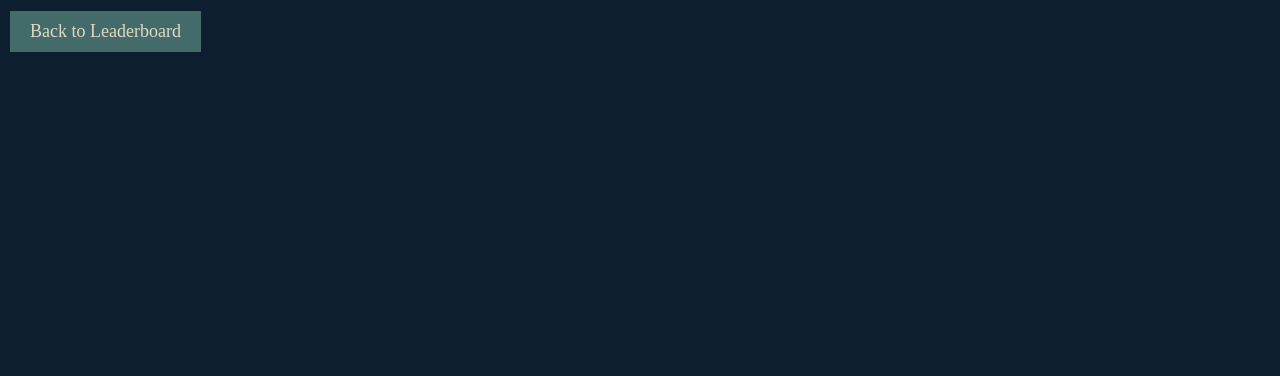
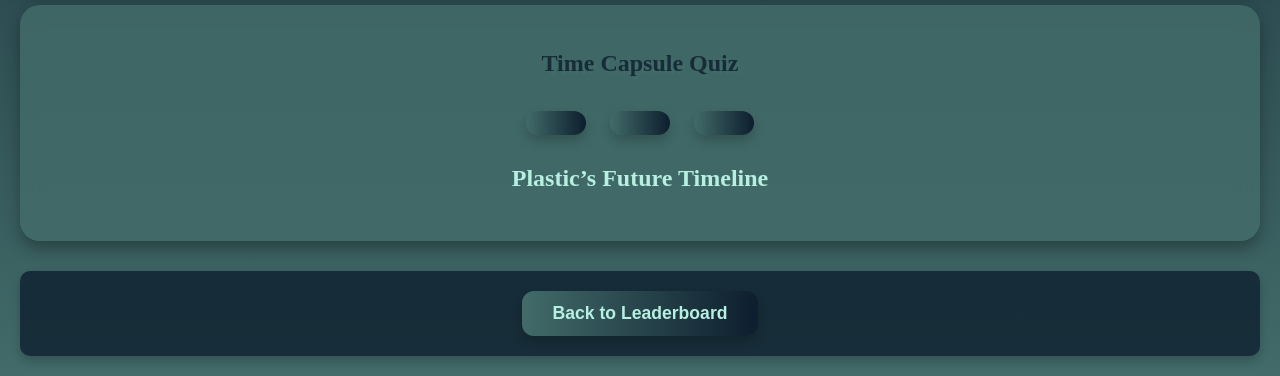
Before and after one commit to AyeshaShaikh-30/EcoNova_Dev_Challenge, a plain HTML site: page indexbushra.html in a window 1280 px wide. Shown: the part 569-945 px from the top of the page. Before the commit the page ends 800 px from the top, so only its background shows below. Drawn offline with Linux system fonts and the light colour scheme.

Commit message:
Update indexbushra.html

```diff
--- a/indexbushra.html
+++ b/indexbushra.html
@@ -4,7 +4,7 @@
     <meta charset="UTF-8">
     <meta name="viewport" content="width=device-width, initial-scale=1.0">
     <title>Ecomeme & Chill</title>
-    <link rel="stylesheet" href="styles.css">
+    <link rel="stylesheet" href="stylebushra.css">
 </head>
 <body>
     <header>
```
